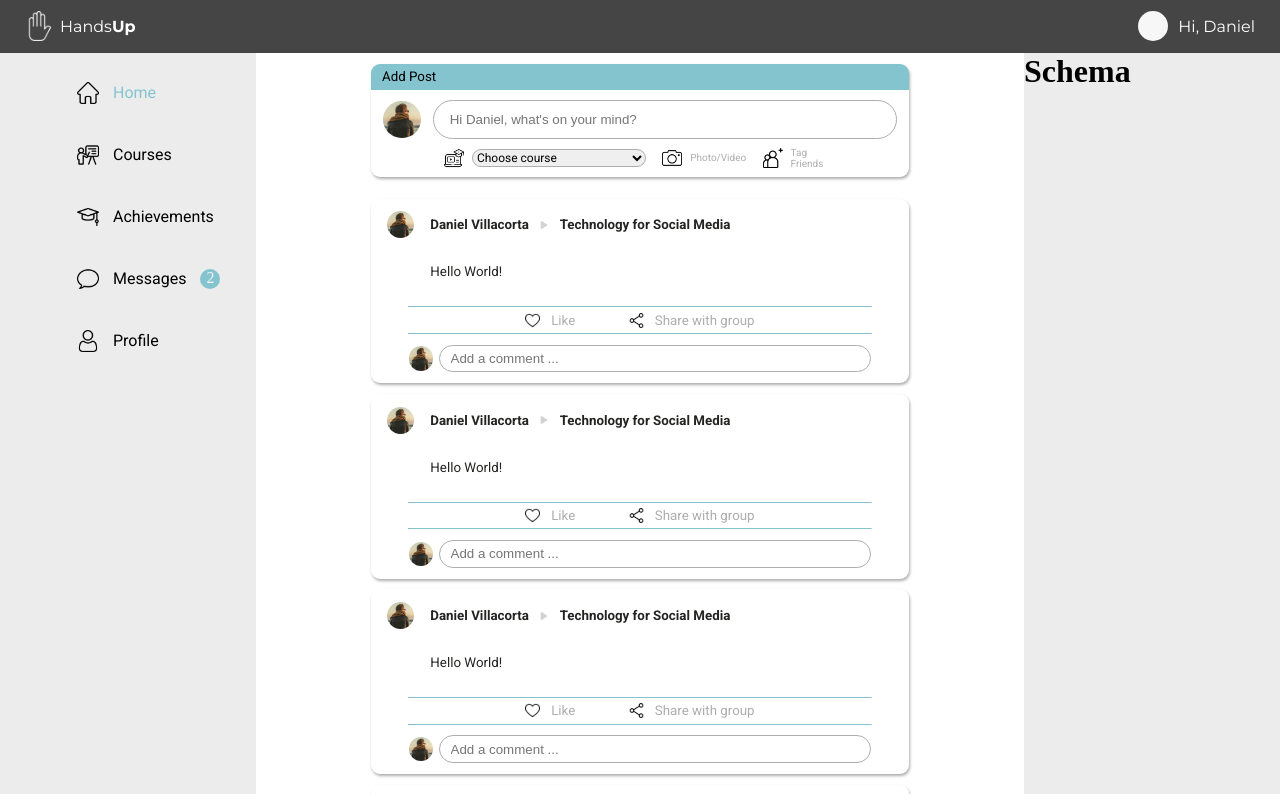
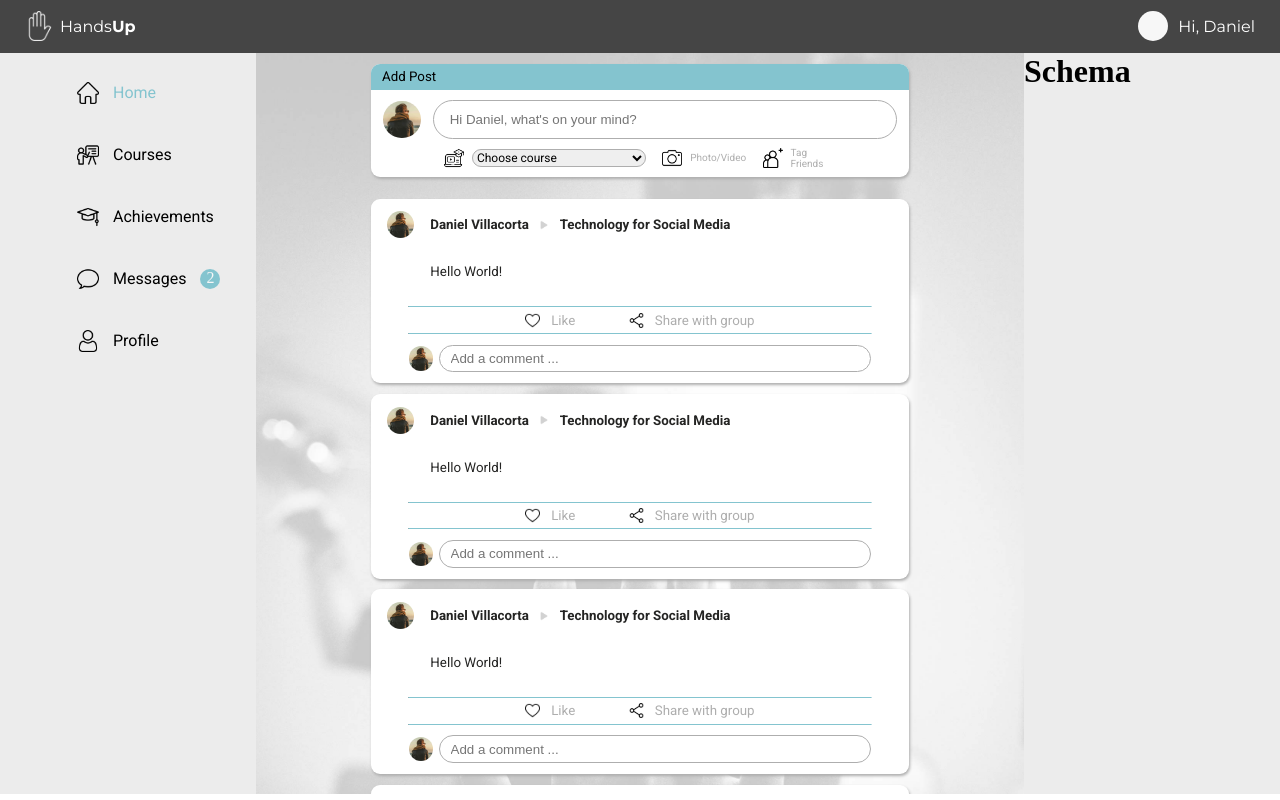
Before and after one commit to samdarrehshourian/Hands-Up, a React (Create React App) app: page / in a window 1280 px wide. Built offline with nearby package versions, Linux system fonts and the light colour scheme.

Commit message:
Fixad home background-image

```diff
--- a/src/components/Home.js
+++ b/src/components/Home.js
@@ -2,6 +2,7 @@ import React from 'react';
 import '../scss-style/Home.scss';
 import AddPosts from './AddPosts.js'
 import Post from './Post.js'
+import background from '../home-picture/Handsup.jpg'
 
 
 const  Home = () => {
--- a/src/scss-style/Home.scss
+++ b/src/scss-style/Home.scss
@@ -6,7 +6,9 @@
     overflow-y: scroll;
     display: flex;
     justify-content: center;
-    background-color: $white;
+    background-image: url(../home-picture/Handsup.jpg);
+    background-size: cover;
+
 
     .home{
         width: 70%;
```
Also changed, not shown: src/home-picture/Handsup.jpg.
